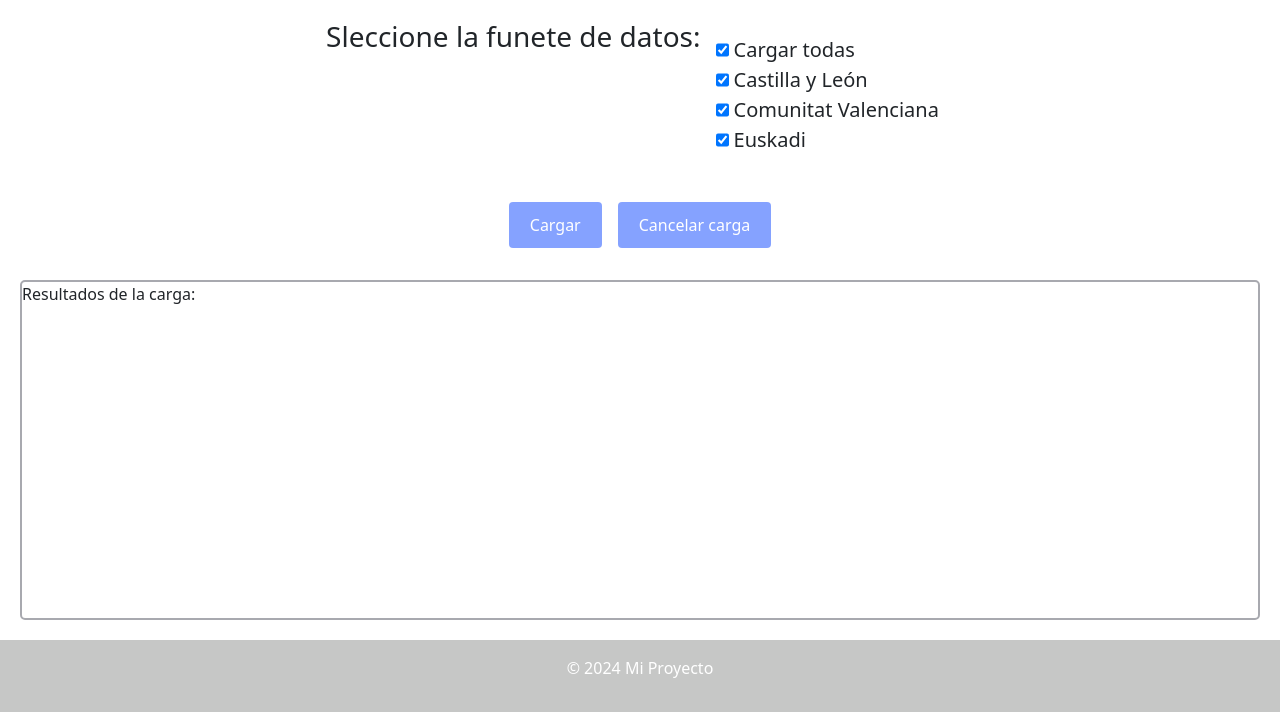
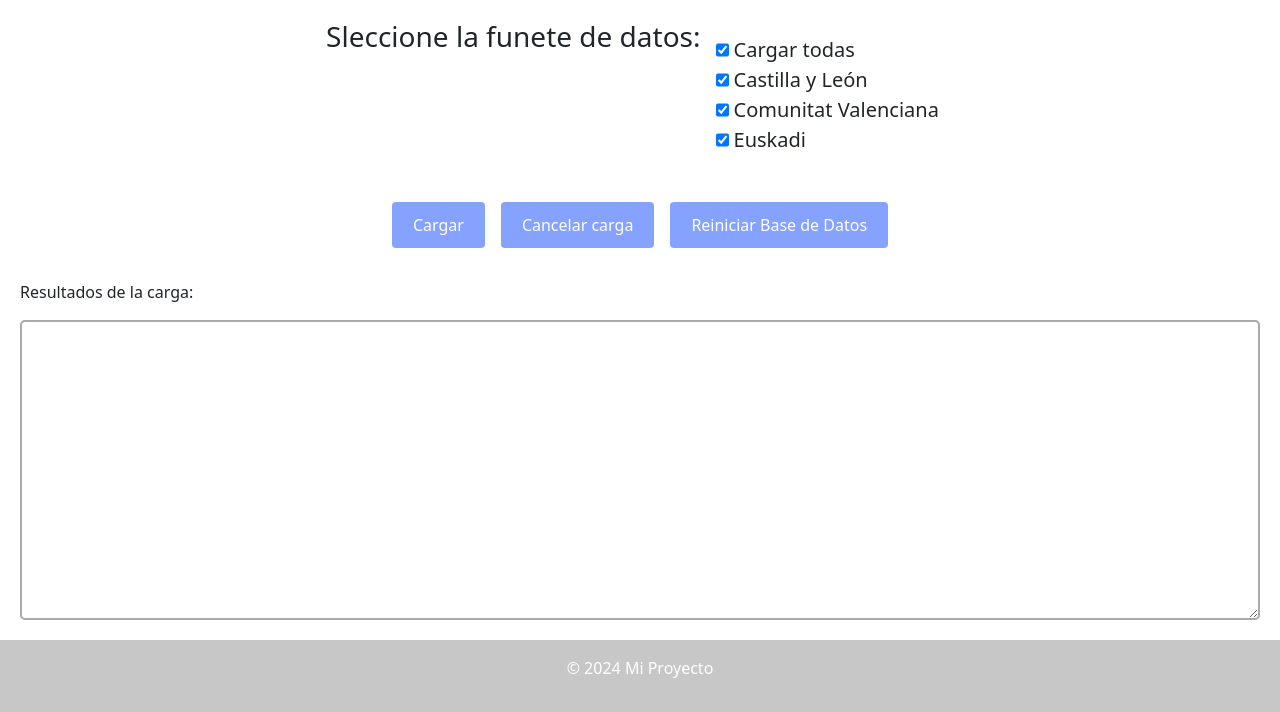
Before and after one commit to Mejias32r/IEI, a Django app: page /main/ventana-carga/ in a window 1280 px wide. Shown: the part 88-800 px from the top of the page. Run offline with Django 5.2, Linux system fonts and the light colour scheme; parts of the project's set-up code (start-up, migrations or seed data) failed here and were passed over.

Commit message:
Modificación de la ventana de carga

```diff
--- a/IEI_project/IEI_project/settings.py
+++ b/IEI_project/IEI_project/settings.py
@@ -39,9 +39,6 @@ INSTALLED_APPS = [
     'django.contrib.messages',
     'django.contrib.staticfiles',
 
-    'wrappers.wrapper_csv',
-    'wrappers.wrapper_xml',
-    'wrappers.wrapper_json',
     'main',
 ]
 
--- a/IEI_project/IEI_project/urls.py
+++ b/IEI_project/IEI_project/urls.py
@@ -22,7 +22,4 @@ urlpatterns = [
     path('', views.cargar_ventana_principal, name='ventana_principal'),
     path('admin/', admin.site.urls),
     path('main/', include('main.urls')),
-    path('wrapper-csv/', include('wrappers.wrapper_csv.urls')),
-    path('wrapper-xml/', include('wrappers.wrapper_xml.urls')),
-    path('wrapper-json/', include('wrappers.wrapper_json.urls')),
 ]
--- a/IEI_project/main/urls.py
+++ b/IEI_project/main/urls.py
@@ -2,5 +2,7 @@ from django.urls import path
 from . import views
 
 urlpatterns = [
-    path('ventana-carga/', views.ventana_carga, name="ventana_carga")
+    path('ventana-carga/', views.ventana_carga, name="ventana_carga"),
+    path('vaciar-almacen-datos/', views.vaciar_almacen_datos, name = "vaciar-almacen-datos"),
+    path('cargar-almacen-datos/', views.cargar_almacen_datos, name = "cagar-almacen-datos")
 ]
--- a/IEI_project/main/views.py
+++ b/IEI_project/main/views.py
@@ -1,6 +1,62 @@
 from django.shortcuts import render
-
+from django.db import connection
+from django.http import JsonResponse
+from django.db import transaction
+from .models import Provincia, Localidad, Monumento
+from django.views.decorators.csrf import csrf_exempt
+import requests
+import json
 # Create your views here.
 
 def ventana_carga(request):
     return render(request, 'ventana_carga/cargar.html')
+
+@csrf_exempt
+def vaciar_almacen_datos(request):
+    if request.method == "POST":
+            try:
+                with transaction.atomic():
+                    # Borrar registros en orden inverso a las relaciones
+                    Monumento.objects.all().delete()
+                    Localidad.objects.all().delete()
+                    Provincia.objects.all().delete()
+
+                    # Reiniciar IDs
+                    reset_ids("app_monumento")
+                    reset_ids("app_localidad")
+                    reset_ids("app_provincia")
+
+                return JsonResponse({"status": "success", "message": "La base de datos ha reiniciada correctamente."}, status = 200)
+            except Exception as e:
+                return JsonResponse({"status": "error", "message": f"Ocurrió un error: {str(e)}"}, status = 500)
+    else:
+        return JsonResponse({"status": "error", "message": "Método no permitido. Usa POST."}, status = 405)
+
+
+@csrf_exempt
+def cargar_almacen_datos(request):
+    if request.method == 'POST':
+        request_data = json.loads(request.body)
+        if 'castilla-Leon' not in request_data or 'comunidad-Valenciana' not in request_data or 'euskadi'not in request_data:
+            return JsonResponse({"status": "error", "message": "Falta algun check por pasar"}, status = 400)
+        else:
+            print(request_data)
+            if request_data['castilla-Leon'] == True:
+                url = 'http://127.0.0.1:8001/extractor'
+                headers = {'Content-Type': 'application/json'}
+                response = requests.get(url, headers=headers)
+                print(response)
+                if response.status_code == 200:
+                    datos = response.json()
+                    print(datos)
+                else:
+                    return JsonResponse({"status": "error", "message": "Error al cargar los datos de Castilla y León"}, status = 500)
+
+            return JsonResponse({"status": "success","message": "Almacen de datos cargado correctamente"}, status = 200)
+    else:
+        return JsonResponse({"status": "error", "message": "Método no permitido. Usa POST"}, status = 405)
+
+
+def reset_ids(tabla):
+    with connection.cursor() as cursor:
+        cursor.execute(f"DELETE FROM sqlite_sequence WHERE name='{tabla}';")
--- a/IEI_project/static/ventana_carga/script.js
+++ b/IEI_project/static/ventana_carga/script.js
@@ -3,6 +3,8 @@ const castillaLeon = document.getElementById('castilla_leon')
 const comunidadValenciana = document.getElementById('comunidad_valenciana')
 const euskadi = document.getElementById('euskadi')
 const btnEnviar = document.getElementById('enviar')
+const btnReiniciarBd = document.getElementById('reiniciar_db')
+const textArea = document.getElementById('result_box')
 
 
 function activarTodas(){
@@ -17,8 +19,51 @@ function activarTodas(){
 castillaLeon.addEventListener('change', activarTodas);
 comunidadValenciana.addEventListener('change', activarTodas);
 euskadi.addEventListener('change', activarTodas);
+todas.addEventListener('change', function(){
+    if(todas.checked){
+        castillaLeon.checked = true
+        comunidadValenciana.checked = true
+        euskadi.checked = true
+    }
+    else{
+        castillaLeon.checked = false
+        comunidadValenciana.checked = false
+        euskadi.checked = false
+    }
+})
 
 
 btnEnviar.addEventListener('click', function(){
-    alert("se enviar la petición al backend")
+    fetch('/main/cargar-almacen-datos/' ,{
+        method: 'POST',
+        headers:{
+            'Content-Type': 'application/json',
+        },
+        body : JSON.stringify({
+            'castilla-Leon': castillaLeon.checked,
+            'comunidad-Valenciana': comunidadValenciana.checked,
+            'euskadi': euskadi.checked,
+        }),
+    })
+    .then(response => response.json())
+    .then(data =>{
+
+    })
 })
+
+btnReiniciarBd.addEventListener('click', function(){
+    fetch('/main/vaciar-almacen-datos/', {
+        method: 'POST',
+        headers:{
+            'Content-Type': 'application/json',
+        },
+    })
+    .then(response => response.json())
+    .then(data =>{
+        if(data.status == 'success'){
+            textArea.textContent = 'Base de datos reiniciada correctamente'
+        }else{
+            alert("Algo ha slido mal:" + data.message)
+        }
+    })
+})
--- a/IEI_project/static/ventana_carga/style.css
+++ b/IEI_project/static/ventana_carga/style.css
@@ -56,6 +56,12 @@ footer{
     margin-bottom: 2rem;
 }
 
+.ajustar-izquierda{
+    display: flex;
+    justify-content: start;
+    width: 100%;
+}
+
 .container-result-box{
     display: flex;
     border: 2px solid #9799a0d5;
--- a/IEI_project/templates/ventana_carga/cargar.html
+++ b/IEI_project/templates/ventana_carga/cargar.html
@@ -38,10 +38,10 @@
         <div class="container-buttons">
             <button class="enviar btn" id="enviar">Cargar</button>
             <a href ="{% url 'ventana_principal' %}" class="cancelar btn" id="cancelar_carga">Cancelar carga</a>
+            <button class= "cancelar btn" id="reiniciar_db">Reiniciar Base de Datos</button>
         </div>
-        <div class="container-result-box">
-            <p>Resultados de la carga:</p>
-        </div>
+        <p class = "ajustar-izquierda">Resultados de la carga:</p>
+        <textarea class="container-result-box" id="result_box"></textarea>
     </main>
     <footer>
         <p>© 2024 Mi Proyecto</p>
```
